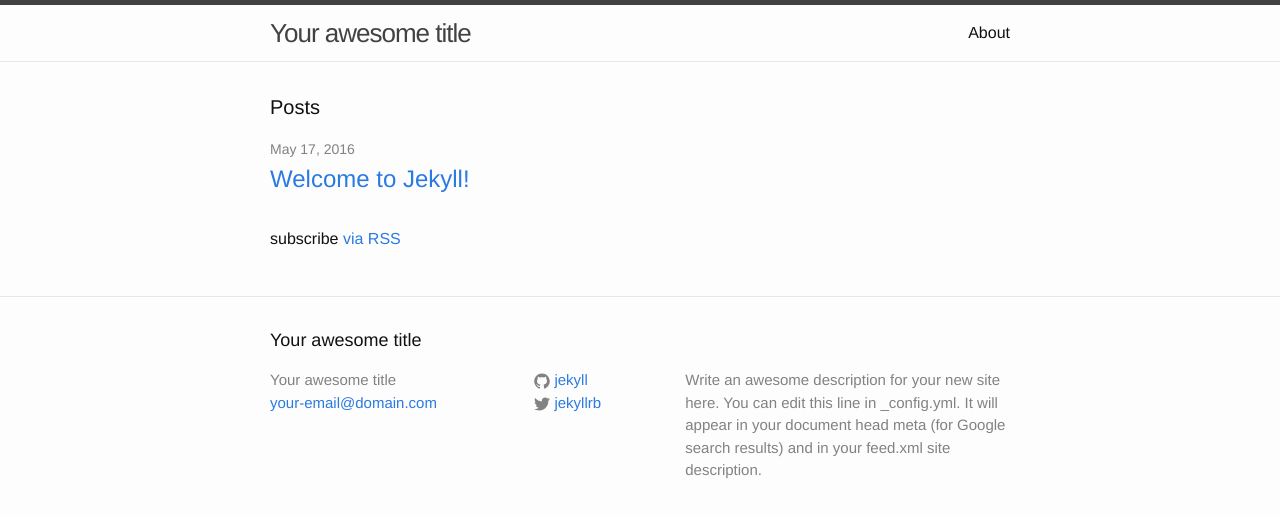
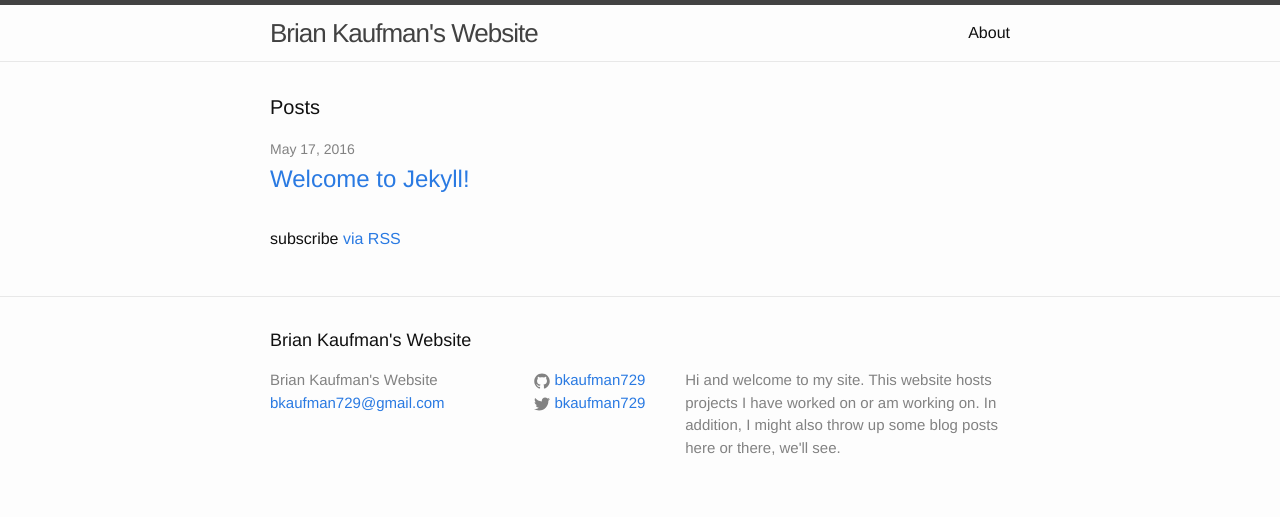
Before and after one commit to bkaufman729/bkaufman729.github.io, a Jekyll site: the page built from index.html, in a window 1280 px wide. Shown: the top 517 px of the page. Built offline with Jekyll 4.4.1, drawn with Linux system fonts in a browser that asks for light colours.

Commit message:
Update _config.yml

```diff
--- a/_config.yml
+++ b/_config.yml
@@ -6,16 +6,16 @@
 # 'jekyll serve'. If you change this file, please restart the server process.
 
 # Site settings
-title: Your awesome title
-email: your-email@domain.com
+title: Brian Kaufman's Website
+email: bkaufman729@gmail.com
 description: > # this means to ignore newlines until "baseurl:"
-  Write an awesome description for your new site here. You can edit this
-  line in _config.yml. It will appear in your document head meta (for
-  Google search results) and in your feed.xml site description.
+  Hi and welcome to my site. This website hosts projects I have
+  worked on or am working on. In addition, I might also throw up
+  some blog posts here or there, we'll see.
 baseurl: "" # the subpath of your site, e.g. /blog
-url: "http://yourdomain.com" # the base hostname & protocol for your site
-twitter_username: jekyllrb
-github_username:  jekyll
+url: "http://briankaufman.me" # the base hostname & protocol for your site
+twitter_username: bkaufman729
+github_username:  bkaufman729
 
 # Build settings
 markdown: kramdown
```
